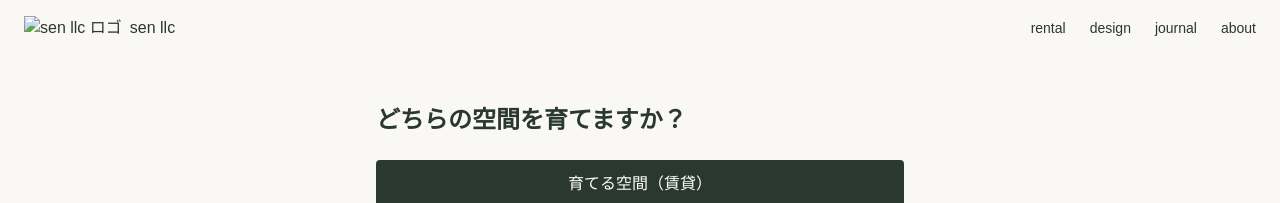
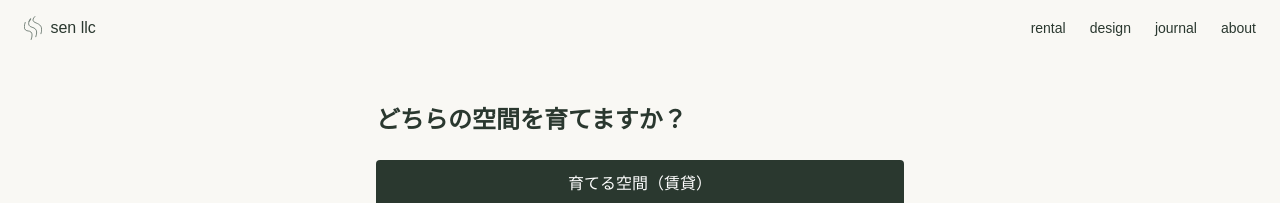
Before and after one commit to sen-llc/sen-llc.github.io, a Jekyll site: the page built from index.html, in a window 1280 px wide. Shown: the top 203 px of the page. Built offline with Jekyll 4.4.1, drawn with Linux system fonts in a browser that asks for light colours; nearby versions of some CDN libraries; some web fonts are replaced.

Commit message:
Update header.html

```diff
--- a/_includes/header.html
+++ b/_includes/header.html
@@ -1,7 +1,7 @@
 <header class="bg-[#f9f8f4] text-[#2a382f] px-6 py-4 font-zen">
   <div class="max-w-7xl mx-auto flex justify-between items-center">
     <a href="/" class="flex items-center space-x-2">
-      <img src="/assets/images/logo.svg" alt="sen llc ロゴ" class="h-6">
+      <img src="/assets/logo.svg" alt="sen llc ロゴ" class="h-6">
       <span class="text-base font-medium">sen llc</span>
     </a>
     <nav class="hidden md:flex space-x-6 text-sm">
```
